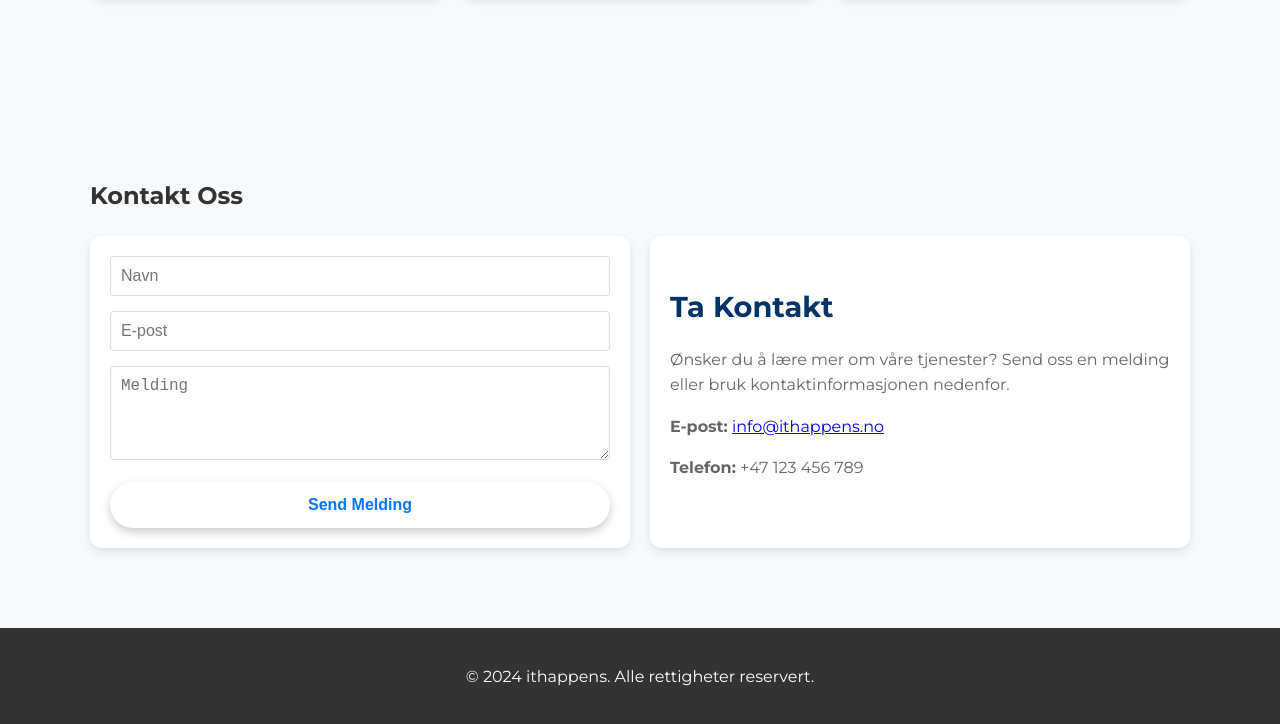
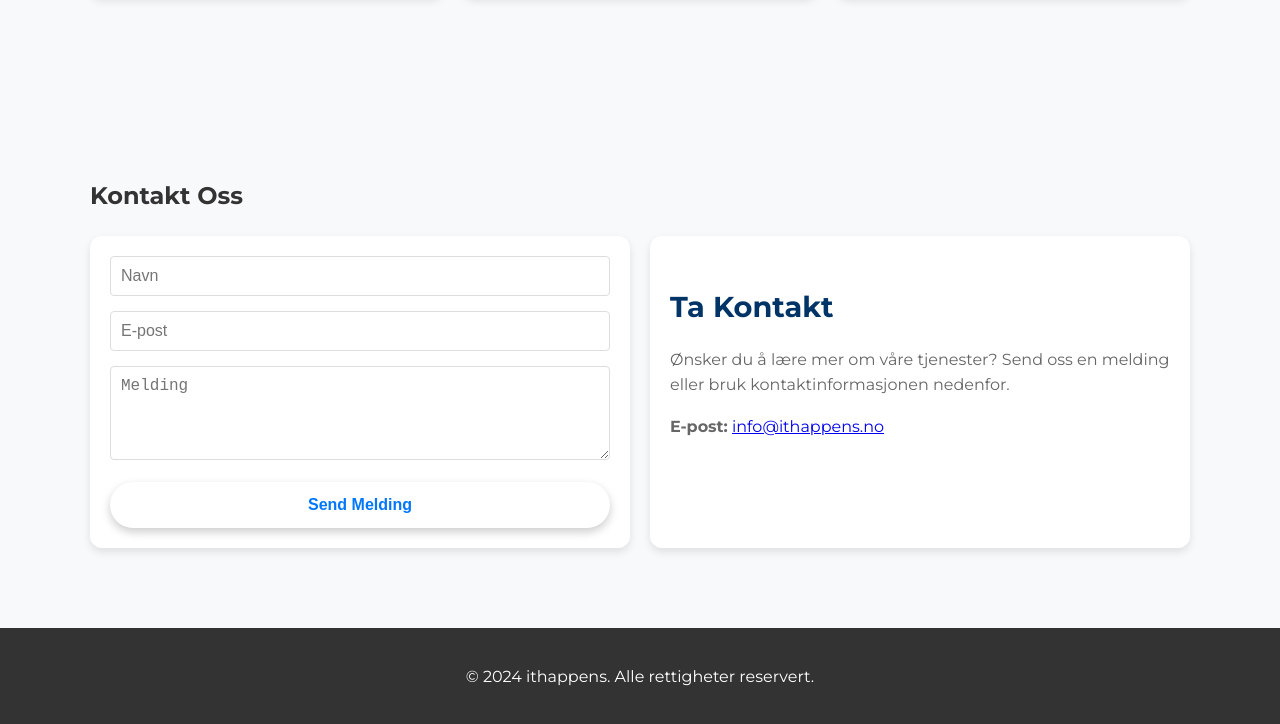
Before and after one commit to henrikfossum/ithappens, a plain HTML site: page index.html in a window 1280 px wide. Shown: the part 2396-3120 px from the top of the page. Drawn offline with Linux system fonts and the light colour scheme.

Commit message:
Fjerne telefon_ Update index.html

```diff
--- a/index.html
+++ b/index.html
@@ -132,7 +132,6 @@
                         <h3>Ta Kontakt</h3>
                         <p>Ønsker du å lære mer om våre tjenester? Send oss en melding eller bruk kontaktinformasjonen nedenfor.</p>
                         <p><strong>E-post:</strong> <a href="mailto:info@ithappens.no" class="email-link">info@ithappens.no</a></p>
-                        <p><strong>Telefon:</strong> +47 123 456 789</p>
                     </div>
                 </div>
             </div>
```
